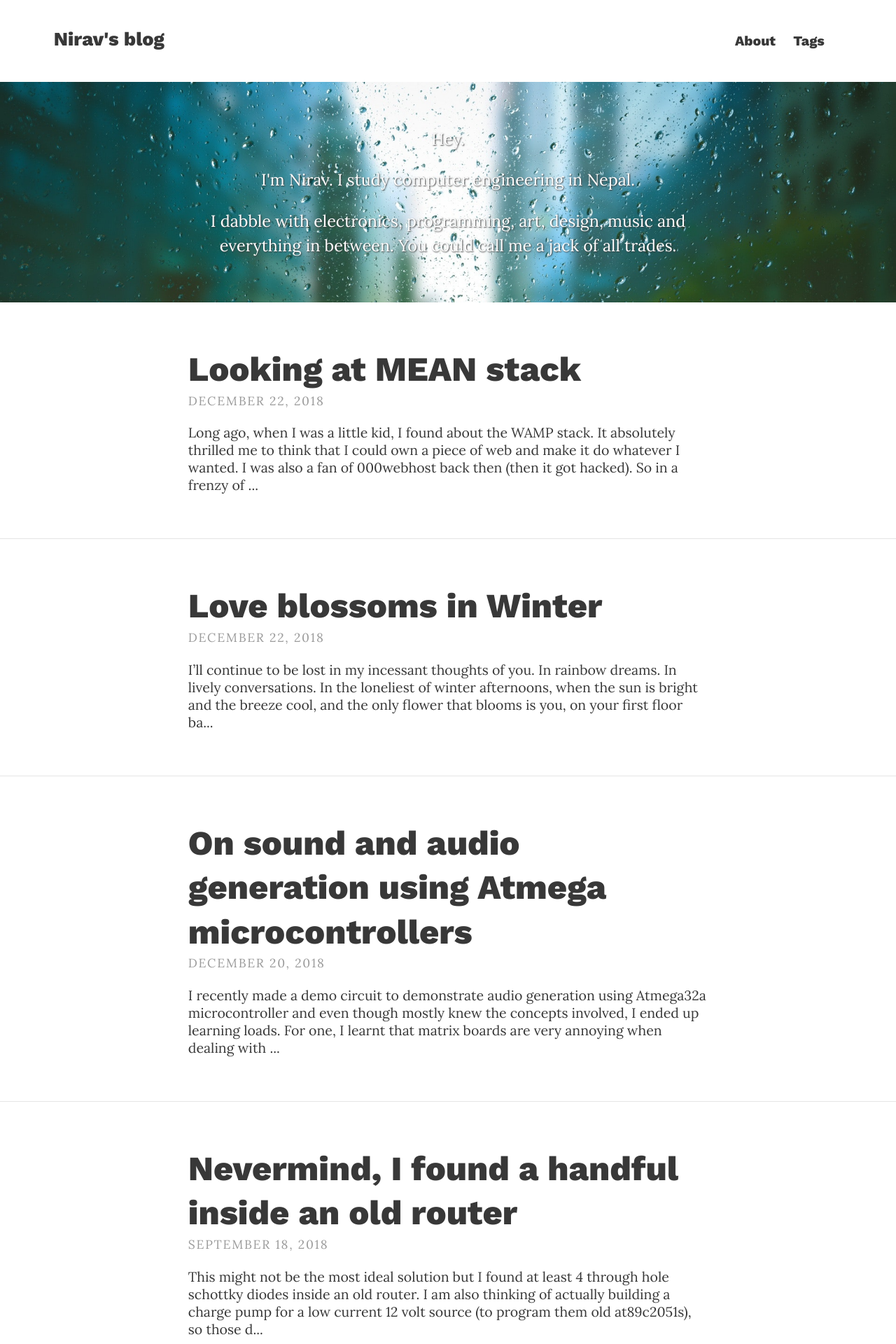
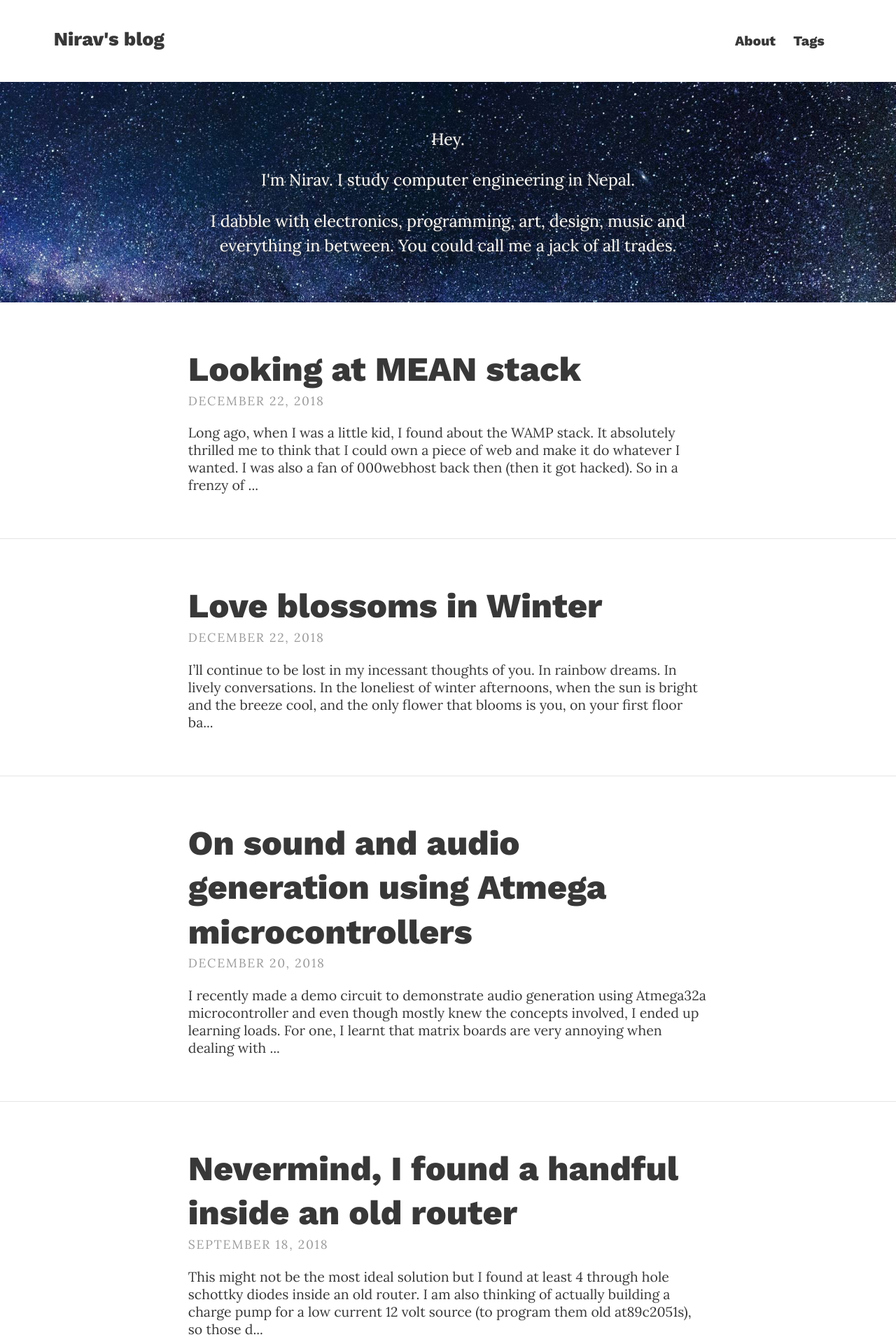
Before and after one commit to niravcodes/niravcodes.github.io, a Jekyll site: the page built from index.html, in a window 1280 px wide. Shown: the top 1920 px of the page at 70% size. Built offline with Jekyll 4.4.1, drawn with Linux system fonts in a browser that asks for light colours; the list of posts is cut into pages by our own code.

Commit message:
Update _config.yml

```diff
--- a/_config.yml
+++ b/_config.yml
@@ -15,7 +15,7 @@ theme_settings:
   header_text: >
      <p>Hey.</p><p>I'm Nirav. I study computer engineering in Nepal.</p>
      <p>I dabble with electronics, programming, art, design, music and everything in between. You could call me a jack of all trades. </p>
-  header_text_feature_image: assets/img/background-blur-clean-531880.jpg
+  header_text_feature_image: "assets/img/astrology-astronomy-background-image-956981 (1).jpg"
   footer_text: >
    &copy; Nirav Nikhil. <a href="/about/">About/Contact me.</a>
 
```
